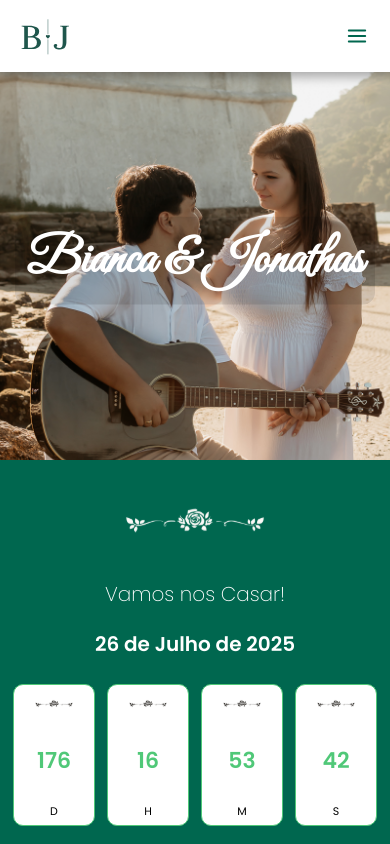
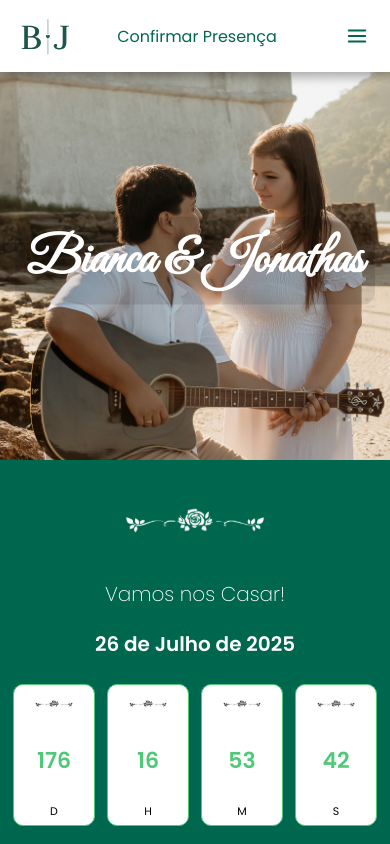
Before and after one commit to JonathasLopes/myWedding, a React (Create React App) app: page / in a window 390 px wide. Shown: the top 844 px of the page. Built offline with nearby package versions, Linux system fonts and the light colour scheme; no server answers.

Commit message:
some adjusts in html

```diff
--- a/src/assets/@media.css
+++ b/src/assets/@media.css
@@ -1,6 +1,10 @@
 @media (max-width: 768px) {
     .img-main {
         height: 550px;
+    }
+
+    .confirm-mobile {
+        display: block;
     }
 
     .nav-menu {
--- a/src/assets/Global.css
+++ b/src/assets/Global.css
@@ -14,6 +14,12 @@ body {
 a {
     text-decoration: none;
     color: var(--color-text);
+}
+
+.confirm-mobile {
+    display: none;
+    color: var(--color-esmerald);
+    font-weight: 400;
 }
 
 .body-main {
--- a/src/components/HamburgerNavbar/HamburgerNavbar.tsx
+++ b/src/components/HamburgerNavbar/HamburgerNavbar.tsx
@@ -6,8 +6,12 @@ import { HashLink } from 'react-router-hash-link';
 import { motion } from "framer-motion";
 import "./HamburgerNavbar.css";
 
-function HamburgerNavbar() {
-    const [isOpen, setIsOpen] = useState<boolean>(false);
+interface IHamburgerNavbarProps {
+    setIsOpen: React.Dispatch<React.SetStateAction<boolean>>,
+    isOpen: boolean
+}
+
+function HamburgerNavbar({ isOpen, setIsOpen }: IHamburgerNavbarProps) {
     const [active, setActive] = useState<number>(0);
     const menuRef = useRef<HTMLDivElement | null>(null);
 
@@ -28,6 +32,7 @@ function HamburgerNavbar() {
         return () => {
             document.removeEventListener("mousedown", handleClickOutside);
         };
+        // eslint-disable-next-line react-hooks/exhaustive-deps
     }, []);
 
     return (
--- a/src/layouts/MainLayout.tsx
+++ b/src/layouts/MainLayout.tsx
@@ -3,14 +3,26 @@ import Navbar from "../components/Navbar/Navbar";
 import { ReactComponent as Logo } from "../assets/img/WeddingLogo.svg";
 import Footer from "../components/Footer/Footer";
 import HamburgerNavbar from "../components/HamburgerNavbar/HamburgerNavbar";
+import { Link } from "react-router-dom";
+import { useState } from "react";
 
 function MainLayout() {
+    const [isOpen, setIsOpen] = useState<boolean>(false);
+
     return (
         <div className="body-main">
             <div className="nav-menu">
                 <Logo width={50} height={50} className="logo" />
                 <Navbar />
-                <HamburgerNavbar />
+                {!isOpen &&
+                    <Link
+                        to="/confirm"
+                        className="nav-link confirm-mobile"
+                    >
+                        Confirmar Presença
+                    </Link>
+                }
+                <HamburgerNavbar isOpen={isOpen} setIsOpen={setIsOpen} />
                 <div className="div-invisble"></div>
             </div>
             <Outlet />
--- a/src/pages/Landing/LandingPage.css
+++ b/src/pages/Landing/LandingPage.css
@@ -133,6 +133,7 @@
     flex-direction: column;
     align-items: center;
     padding: 0px 0px 30px 0px;
+    z-index: 3;
 }
 
 .container-msg p {
--- a/src/pages/Landing/LandingPage.tsx
+++ b/src/pages/Landing/LandingPage.tsx
@@ -101,8 +101,8 @@ function LandingPage() {
             </div>
             <div className='colors-container'>
                 <Divisor1 className='divisor' />
-                <h3>Cores Proibidas</h3>
-                <p>Não usar estas cores, pois serão cores que somente padrinhos, noivos e pais podem usar neste dia!</p>
+                <h3>Cores Reservadas</h3>
+                <p>Estas cores estão reservadas para o evento. Evite usá-las para não misturar com quem irá participar da cerimônia!</p>
                 <div className='colors-circle-container'>
                     <Divisor2 className='divisor-colors' />
                     <CircleColor color='marsala' title='Marsala' />
```
